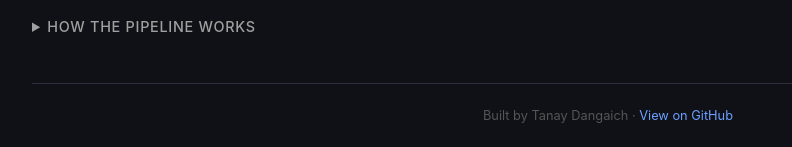
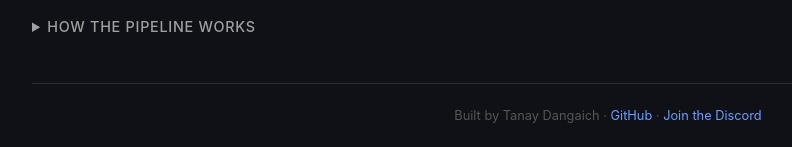
Before and after one commit to tanaydangaich/daily-ai-digest, a FastAPI app: page / in a window 1280 px wide. Shown: the part 846-993 px from the top of the page, without its empty margins (32-824 px from the left). Run offline with FastAPI, Linux system fonts and the light colour scheme; data that the repository does not hold is empty.

Commit message:
Add Discord invite link to README and dashboard footer

```diff
--- a/dashboard/templates/index.html
+++ b/dashboard/templates/index.html
@@ -152,7 +152,7 @@
     </div>
 
     <footer>
-        Built by Tanay Dangaich &middot; <a href="https://github.com/tanaydangaich/daily-ai-digest" target="_blank" rel="noopener noreferrer">View on GitHub</a>
+        Built by Tanay Dangaich &middot; <a href="https://github.com/tanaydangaich/daily-ai-digest" target="_blank" rel="noopener noreferrer">GitHub</a> &middot; <a href="https://discord.gg/NxYUwgQN" target="_blank" rel="noopener noreferrer">Join the Discord</a>
     </footer>
 
     <script>
```
Also changed, not shown: README.md.
